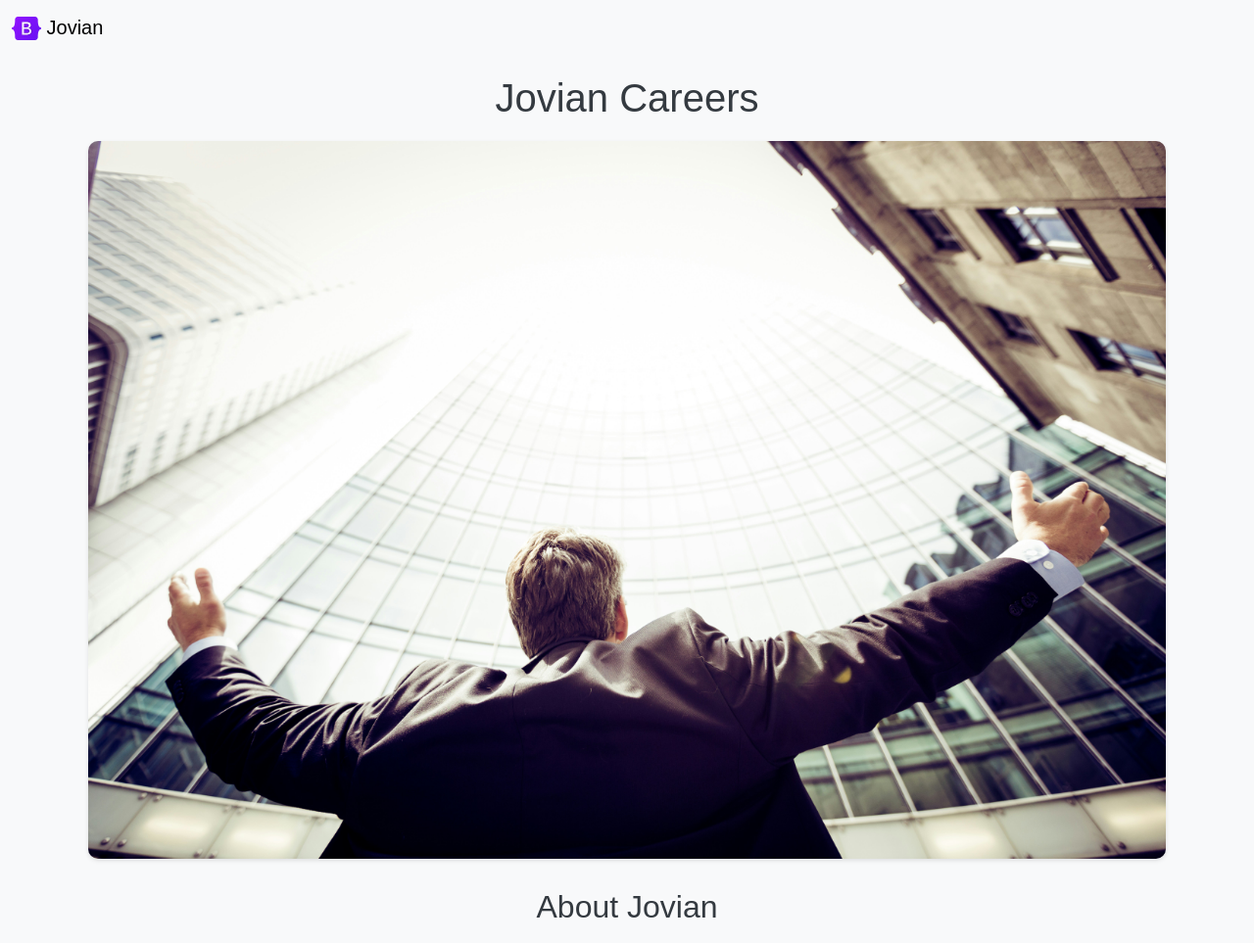
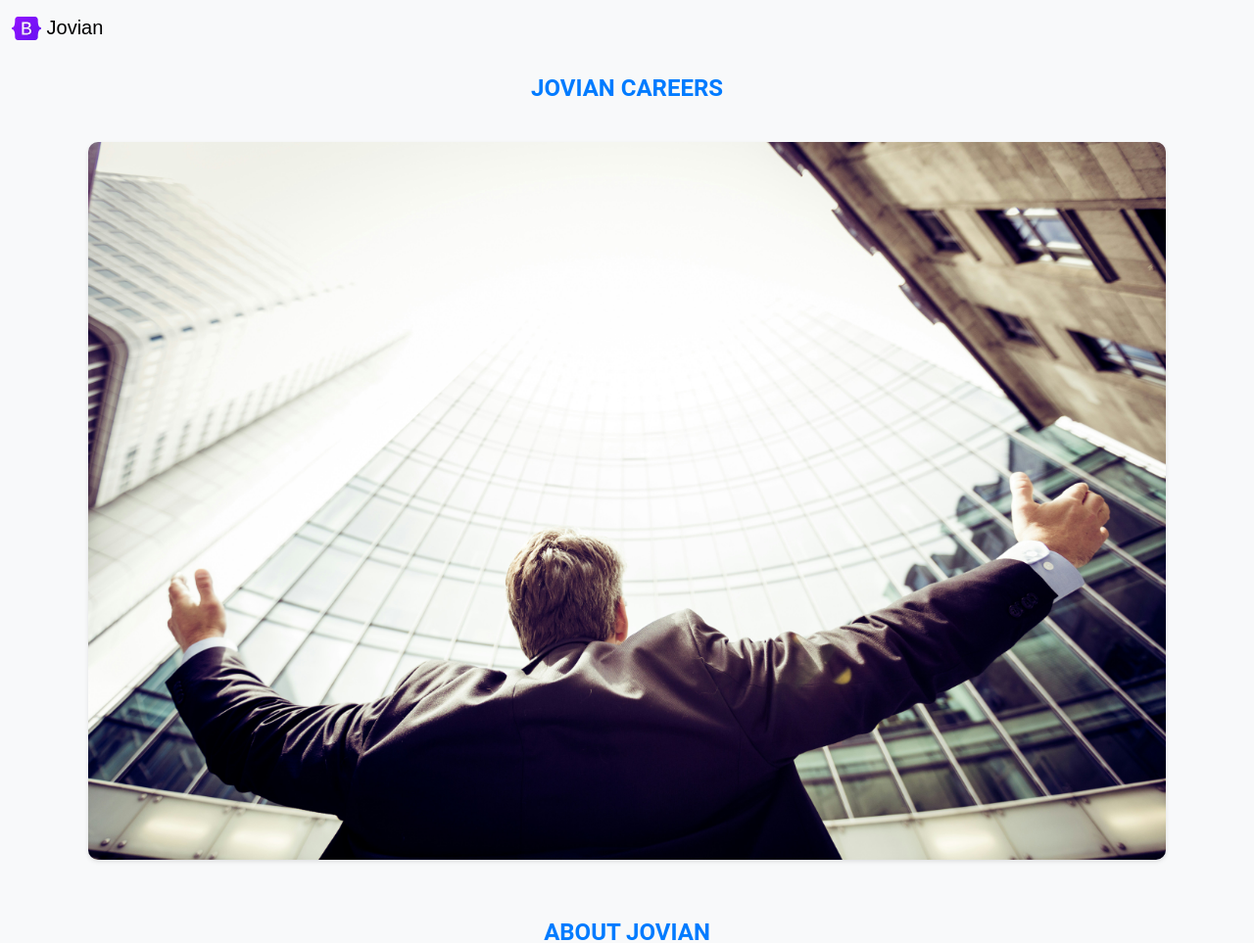
Before and after one commit to Sanidhya572/Jovian_Careers_Website, a Flask app: template templates/home.html in a window 1280 px wide. Shown: the top 963 px of the page at 98% size. Run offline with Flask 3, Linux system fonts and the light colour scheme; the template is opened without the code that fills it, so the values that code supplies are empty.

Commit message:
Update home.html

```diff
--- a/templates/home.html
+++ b/templates/home.html
@@ -23,12 +23,15 @@
 
         h1, h2 {
             text-align: center;
-            margin-bottom: 20px;
+            margin-bottom: 40px; /* Increased margin for better spacing */
+            font-weight: bold; /* Added font-weight for emphasis */
+            font-family: Roboto;
+            color: #1d1f20; /* Change heading color */
         }
 
         p {
             line-height: 1.6;
-            margin-bottom: 20px;
+            margin-bottom: 40px; /* Increased margin for better spacing */
             text-align: justify;
         }
 
@@ -110,18 +113,26 @@
             font-style: italic;
             color: #6c757d;
         }
+
+        /* Additional styles for section titles */
+        .section-title {
+            font-size: 24px; /* Increased font size */
+            color: #007bff; /* Changed color to match button */
+            text-transform: uppercase; /* Uppercase text */
+            margin-bottom: 40px; /* Increased margin for better spacing */
+        }
     </style>
 </head>
 <body>
     {% include 'nav.html' %}
     <div class="container">
-        <h1>Jovian Careers</h1>
+        <h1 class="section-title">Jovian Careers</h1>
         <img class="img-fluid" id="banner" src="{{ url_for('static', filename='banner.jpg') }}" alt="Banner">
 
-        <div style="margin-top: 30px;"></div>
+        <div style="margin-top: 60px;"></div> <!-- Increased spacing between sections -->
 
-        <h2>About Jovian</h2>
-        <div class="row" style="margin-bottom: 16px;">
+        <h2 class="section-title">About Jovian</h2>
+        <div class="row" style="margin-bottom: 40px;">
             <div class="col-md-6">
                 <p>Welcome to Jovian Careers, your go-to platform for career guidance, job opportunities, and professional development resources.
                     At Jovian Careers, we understand that navigating the job market can be overwhelming. That's why we're dedicated
@@ -142,7 +153,7 @@
             </div>
         </div>
 
-        <h2>Open Positions</h2>
+        <h2 class="section-title">Open Positions</h2>
         <div>
             {% for job in jobs %}
                 {% include 'jobitem.html' %}
```
